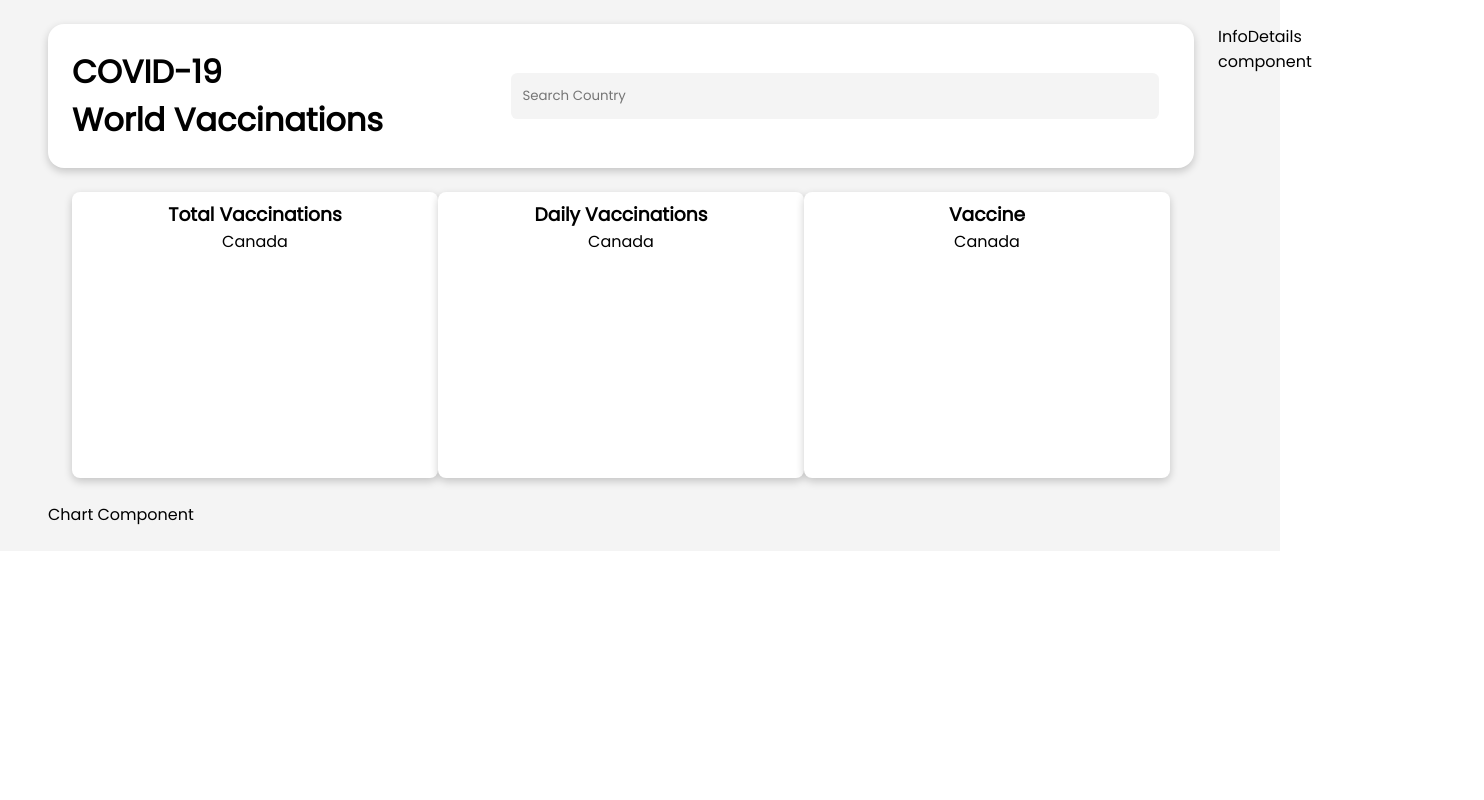
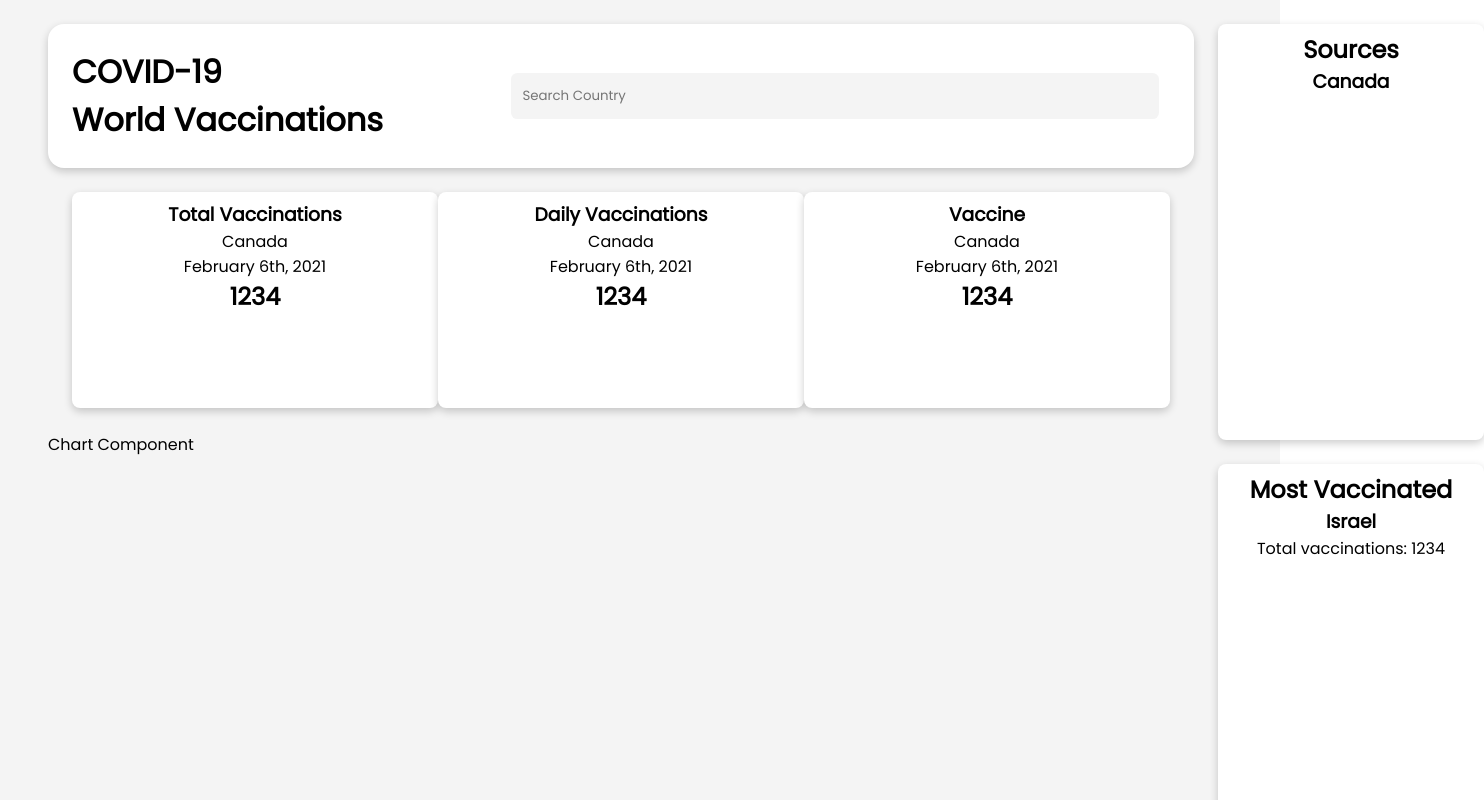
Before and after one commit to bryanyi/OLD-World-COVID19-Vaccine, a React (Create React App) app in the folder frontend/: page / in a window 1280 px wide. Shown: the top 800 px of the page, 1484 px wide, since content can reach past the window. Built offline with nearby package versions, Linux system fonts and the light colour scheme.

Commit message:
building out frontend components

```diff
--- a/frontend/public/index.html
+++ b/frontend/public/index.html
@@ -16,7 +16,7 @@
       rel="stylesheet"
     />
     <link rel="stylesheet" href="index.css" />
-    <title>React App</title>
+    <title>World COVID19 Vaccine</title>
   </head>
   <body>
     <noscript>You need to enable JavaScript to run this app.</noscript>
--- a/frontend/src/components/CountryStats.js
+++ b/frontend/src/components/CountryStats.js
@@ -7,14 +7,20 @@ const CountryStats = () => {
       <div className="total_vaccinations">
         <h3>Total Vaccinations</h3>
         <p>Canada</p>
+        <p>February 6th, 2021</p>
+        <h2>1234</h2>
       </div>
       <div className="daily_vaccinations">
         <h3>Daily Vaccinations</h3>
         <p>Canada</p>
+        <p>February 6th, 2021</p>
+        <h2>1234</h2>
       </div>
       <div className="vaccines">
         <h3>Vaccine</h3>
         <p>Canada</p>
+        <p>February 6th, 2021</p>
+        <h2>1234</h2>
       </div>
     </div>
   );
--- a/frontend/src/components/InfoDetails.js
+++ b/frontend/src/components/InfoDetails.js
@@ -1,7 +1,20 @@
 import React from "react";
+import "../css/InfoDetails.css";
 
 const InfoDetails = () => {
-  return <div>InfoDetails component</div>;
+  return (
+    <div className="Details">
+      <div className="sources_block">
+        <h2>Sources</h2>
+        <h3>Canada</h3>
+      </div>
+      <div className="most_vaccinated">
+        <h2>Most Vaccinated</h2>
+        <h3>Israel</h3>
+        <p>Total vaccinations: 1234</p>
+      </div>
+    </div>
+  );
 };
 
 export default InfoDetails;
--- a/frontend/src/css/CountryStats.css
+++ b/frontend/src/css/CountryStats.css
@@ -10,7 +10,7 @@
   background-color: white;
   border-radius: 0.5rem;
   box-shadow: 0 0.2rem 0.5rem rgba(0, 0, 0, 0.2);
-  height: 270px;
+  height: 200px;
   width: 350px;
 }
 
@@ -20,7 +20,7 @@
   background-color: white;
   border-radius: 0.5rem;
   box-shadow: 0 0.2rem 0.5rem rgba(0, 0, 0, 0.2);
-  height: 270px;
+  height: 200px;
   width: 350px;
 }
 
@@ -30,6 +30,6 @@
   background-color: white;
   border-radius: 0.5rem;
   box-shadow: 0 0.2rem 0.5rem rgba(0, 0, 0, 0.2);
-  height: 270px;
+  height: 200px;
   width: 350px;
 }
--- a/frontend/src/css/InfoDetails.css
+++ b/frontend/src/css/InfoDetails.css
@@ -0,0 +1,25 @@
+.Details {
+  display: flex;
+  flex-direction: column;
+}
+
+.Details .sources_block {
+  text-align: center;
+  padding: 0.5rem;
+  background-color: white;
+  border-radius: 0.5rem;
+  box-shadow: 0 0.2rem 0.5rem rgba(0, 0, 0, 0.2);
+  height: 400px;
+  width: 250px;
+}
+
+.Details .most_vaccinated {
+  text-align: center;
+  padding: 0.5rem;
+  margin-top: 1.5rem;
+  background-color: white;
+  border-radius: 0.5rem;
+  box-shadow: 0 0.2rem 0.5rem rgba(0, 0, 0, 0.2);
+  height: 400px;
+  width: 250px;
+}
```
Also changed, not shown: frontend/public/robots.txt (deleted).
